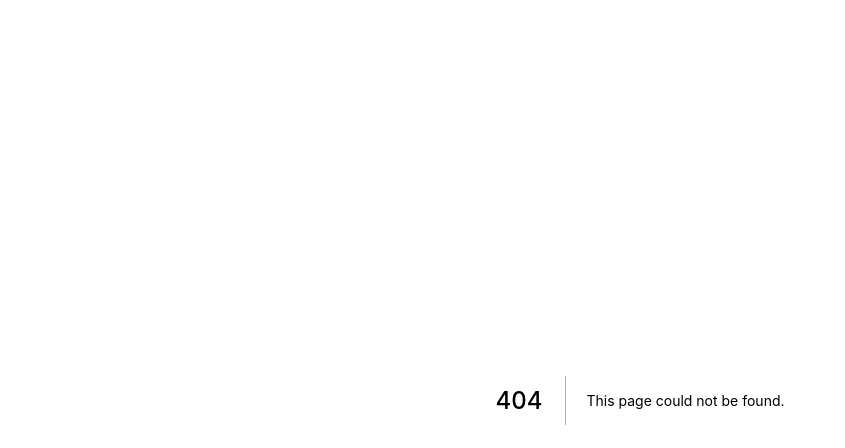
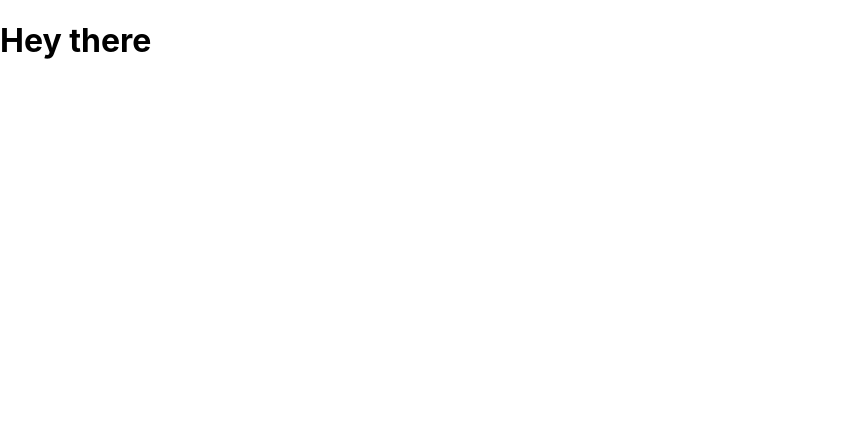
Before and after one commit to Amplify-Tech-Challenge/swapi-challenge-fe, a Next.js app: page /welcome in a window 1280 px wide. Before the commit this address had no page. Shown: the top 448 px of the page, without its empty margins (0-845 px from the left). Built offline with nearby package versions, Linux system fonts and the light colour scheme.

Commit message:
add landing page

```diff
--- /dev/null
+++ b/pages/welcome.js
@@ -0,0 +1,7 @@
+const Home = () => {
+  return (
+    <h1>Hey there</h1>
+   );
+}
+
+export default Home;
```
